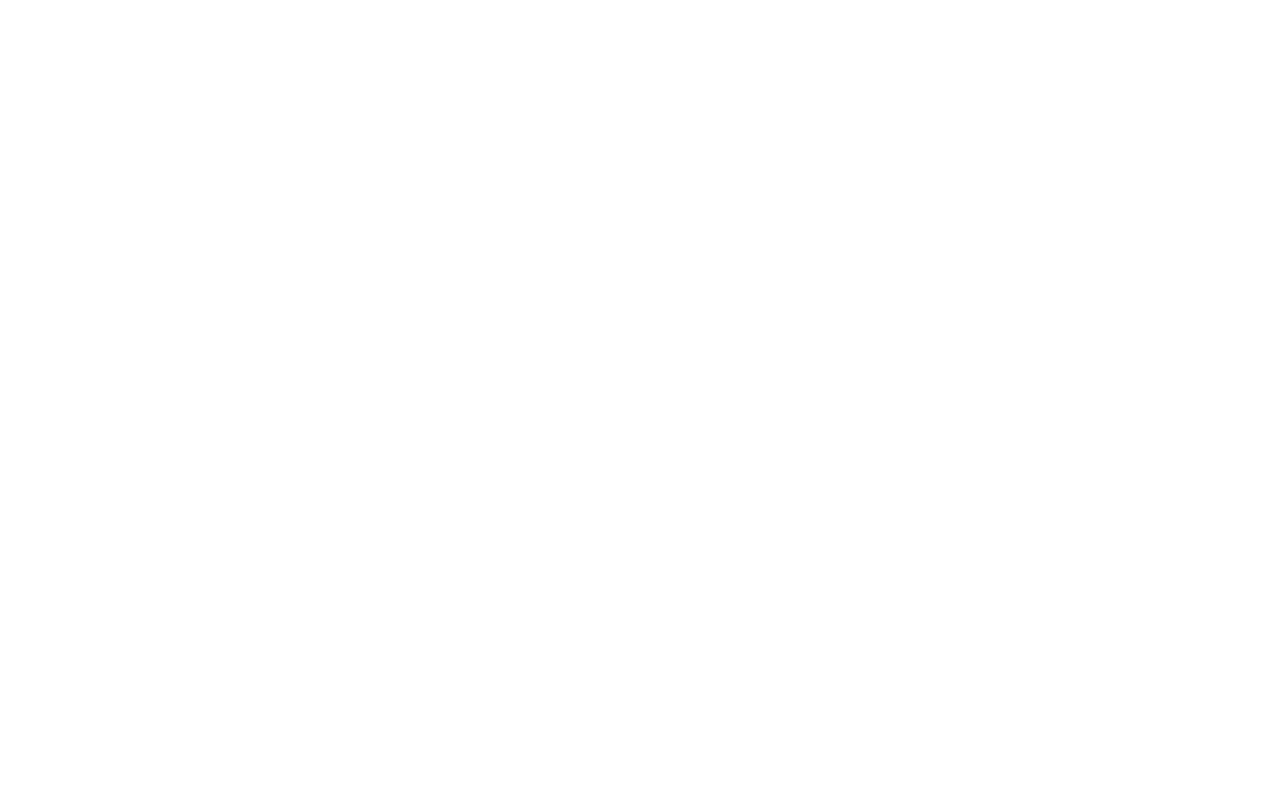
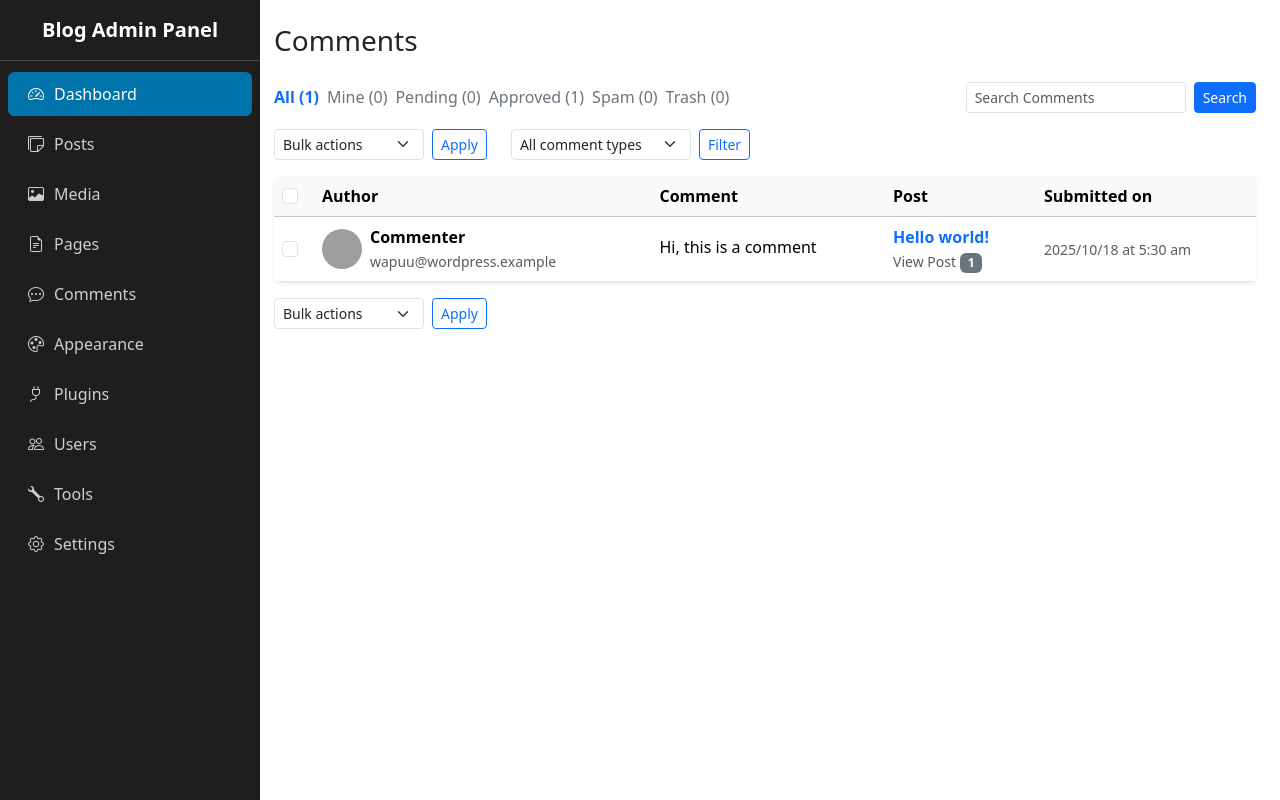
Before and after one commit to ezechrissampson/blogadminpanel, a React (Vite) app: page /comments in a window 1280 px wide. Before the commit this address had no page. Built offline with nearby package versions, Linux system fonts and the light colour scheme; grey boxes are pictures that could not be loaded.

Commit message:
Comment Page

```diff
--- a/src/App.jsx
+++ b/src/App.jsx
@@ -6,6 +6,7 @@
 import Allpages from './pages/forpages/allpages.jsx';
 import Addnewpage from './pages/forpages/addnewpage.jsx';
 import MediaLibrary from './pages/medialibrary/medialibrary.jsx';
+import Comments from './pages/comments/comments.jsx';
 
 function App() {
 
@@ -23,6 +24,8 @@
           <Route path="/addnewpage" element={<Addnewpage/>} />
 
           <Route path="/medialibrary" element={<MediaLibrary/>} />
+
+          <Route path="/comments" element={<Comments/>} />
       </Routes>
     </BrowserRouter>
   )
--- a/src/components/sidebar/Sidebar.jsx
+++ b/src/components/sidebar/Sidebar.jsx
@@ -42,7 +42,7 @@
       </li>
 
       <li className="nav-item position-relative">
-        <a className="nav-link" href="#"><i className="bi bi-chat-dots"></i> Comments</a>
+        <Link className="nav-link" to="/comments"><i className="bi bi-chat-dots"></i> Comments</Link>
       </li>
 
       <li className="nav-item position-relative">
--- /dev/null
+++ b/src/pages/comments/comments.jsx
@@ -0,0 +1,124 @@
+import React from "react";
+import Sidebar from "../../components/sidebar/Sidebar";
+
+const Comments = () => {
+
+
+  return (
+
+    <>
+        <Sidebar />
+
+  <div className="main-content p-4">
+    <h3 className="mb-4">Comments</h3>
+
+    {/* Top Filters */}
+    <div className="d-flex align-items-center flex-wrap gap-3 mb-3">
+      <div>
+        <a href="#" className="text-decoration-none fw-semibold me-2">All (1)</a>
+        <a href="#" className="text-decoration-none text-secondary me-2">Mine (0)</a>
+        <a href="#" className="text-decoration-none text-secondary me-2">Pending (0)</a>
+        <a href="#" className="text-decoration-none text-secondary me-2">Approved (1)</a>
+        <a href="#" className="text-decoration-none text-secondary me-2">Spam (0)</a>
+        <a href="#" className="text-decoration-none text-secondary">Trash (0)</a>
+      </div>
+      <div className="ms-auto d-flex gap-2">
+        <input type="text" className="form-control form-control-sm" placeholder="Search Comments" />
+        <button className="btn btn-primary btn-sm">Search</button>
+      </div>
+    </div>
+
+    {/* Bulk Actions & Filter */}
+    <div className="d-flex align-items-center mb-3 flex-wrap gap-2">
+      <div className="d-flex align-items-center gap-2">
+        <select className="form-select form-select-sm" style={{ width: "150px" }}>
+          <option>Bulk actions</option>
+          <option>Approve</option>
+          <option>Unapprove</option>
+          <option>Mark as Spam</option>
+          <option>Move to Trash</option>
+        </select>
+        <button className="btn btn-outline-primary btn-sm">Apply</button>
+      </div>
+
+      <div className="d-flex align-items-center gap-2 ms-3">
+        <select className="form-select form-select-sm" style={{ width: "180px" }}>
+          <option>All comment types</option>
+          <option>Comments</option>
+          <option>Trackbacks</option>
+          <option>Pingbacks</option>
+        </select>
+        <button className="btn btn-outline-primary btn-sm">Filter</button>
+      </div>
+    </div>
+
+    {/* Comments Table */}
+    <div className="table-responsive bg-white rounded shadow-sm">
+      <table className="table align-middle mb-0">
+        <thead className="table-light">
+          <tr>
+            <th style={{ width: "40px" }}>
+              <input className="form-check-input" type="checkbox" />
+            </th>
+            <th>Author</th>
+            <th>Comment</th>
+            <th>Post</th>
+            <th>Submitted on</th>
+          </tr>
+        </thead>
+        <tbody>
+          <tr>
+            <td>
+              <input className="form-check-input" type="checkbox" />
+            </td>
+            <td className="d-flex align-items-center">
+              <img
+                src="https://s.w.org/images/core/emoji/14.0.0/svg/1f44b.svg"
+                alt="Avatar"
+                className="rounded-circle me-2"
+                width="40"
+                height="40"
+              />
+              <div>
+                <strong> Commenter</strong><br />
+                <small className="text-muted">wapuu@wordpress.example</small>
+              </div>
+            </td>
+            <td>
+              <p className="mb-1">
+                Hi, this is a comment
+              </p>
+            </td>
+            <td>
+              <a href="#" className="fw-semibold text-decoration-none">Hello world!</a>
+              <br />
+              <small className="text-muted">View Post</small>
+              <span className="badge bg-secondary ms-1">1</span>
+            </td>
+            <td>
+              <small className="text-muted">2025/10/18 at 5:30 am</small>
+            </td>
+          </tr>
+        </tbody>
+      </table>
+    </div>
+
+    {/* Bottom Bulk Actions */}
+    <div className="d-flex align-items-center mt-3 gap-2">
+      <select className="form-select form-select-sm" style={{ width: "150px" }}>
+        <option>Bulk actions</option>
+        <option>Approve</option>
+        <option>Unapprove</option>
+        <option>Mark as Spam</option>
+        <option>Move to Trash</option>
+      </select>
+      <button className="btn btn-outline-primary btn-sm">Apply</button>
+    </div>
+  </div>
+
+</>
+  )
+
+}
+
+export default Comments;
```
